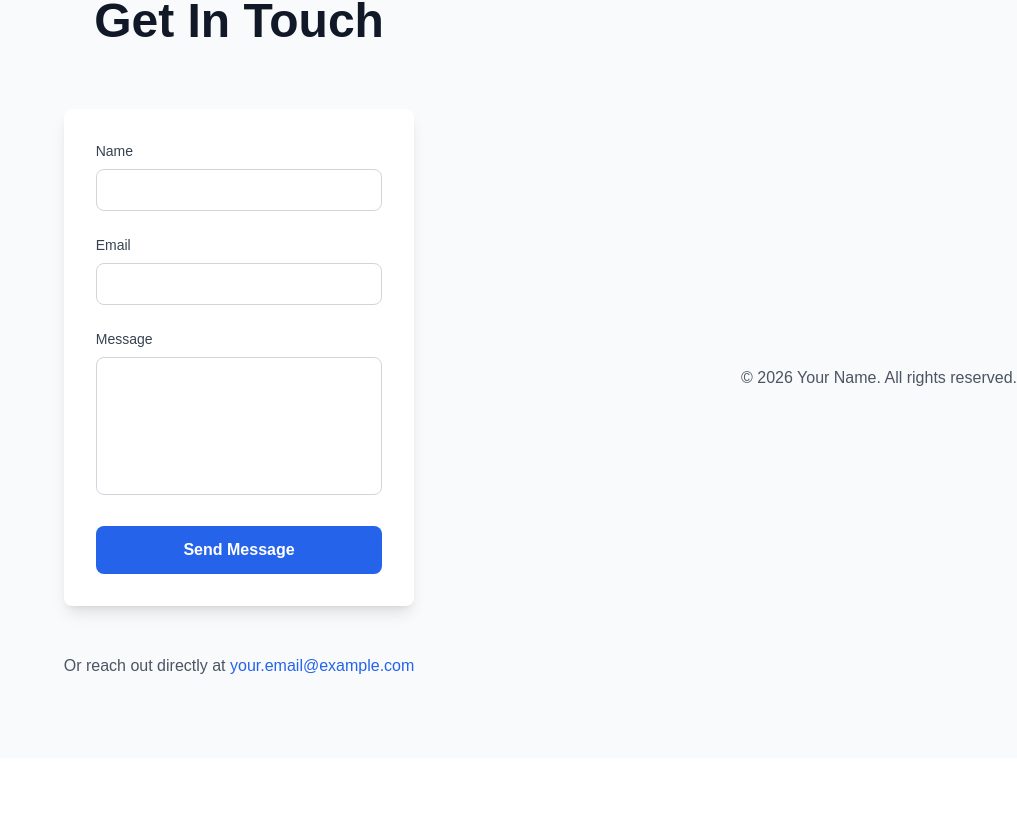
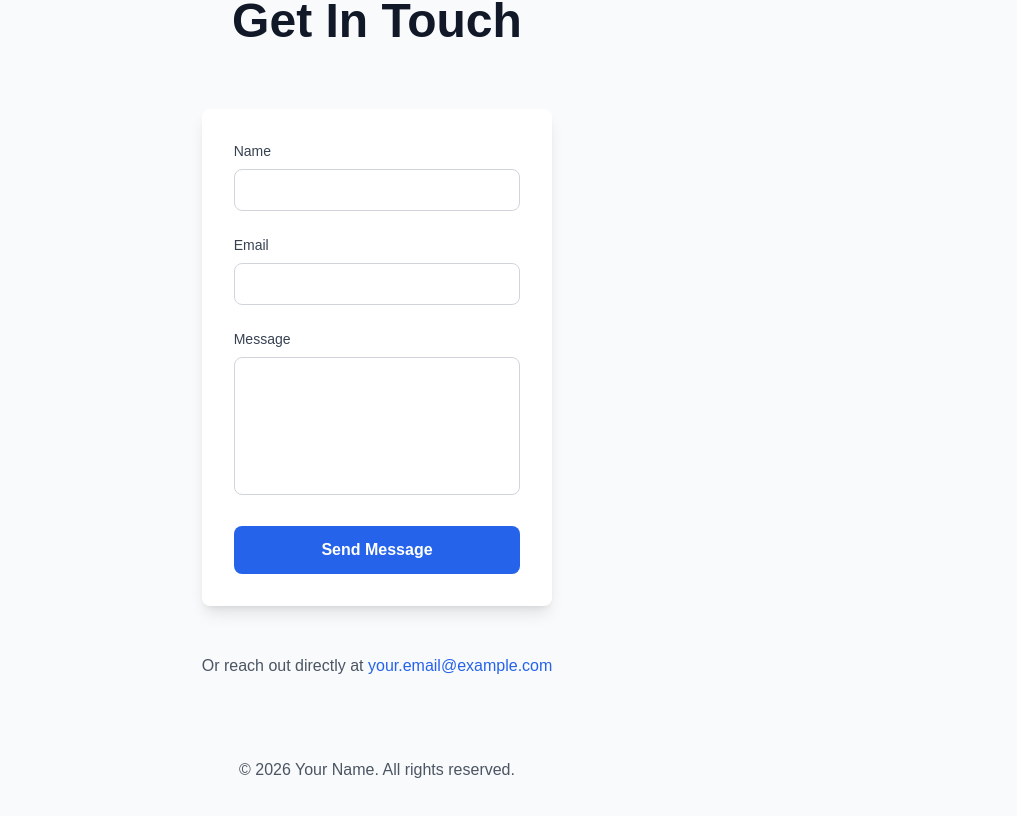
Before and after one commit to kithsr/Personal-Portfolio, a Next.js app: page / in a window 1280 px wide. Shown: the part 3595-4411 px from the top of the page, without its empty margins (263-1280 px from the left). Before the commit the page ends 4353 px from the top, so only its background shows below. Built offline with nearby package versions, Linux system fonts and the light colour scheme.

Commit message:
Move footer inside contact container
Move the footer element into the main contact container to keep layout and spacing consistent. Removes the previous footer that was placed outside the container to avoid duplication and ensure styling is applied correctly.

```diff
--- a/components/Contact.tsx
+++ b/components/Contact.tsx
@@ -90,10 +90,10 @@ export default function Contact() {
             </a>
           </p>
         </div>
+        <footer className="mt-20 text-center text-gray-600 dark:text-gray-400">
+          <p>© 2026 Your Name. All rights reserved.</p>
+        </footer>
       </div>
-      <footer className="mt-20 text-center text-gray-600 dark:text-gray-400">
-        <p>© 2026 Your Name. All rights reserved.</p>
-      </footer>
     </section>
   );
 }
```
